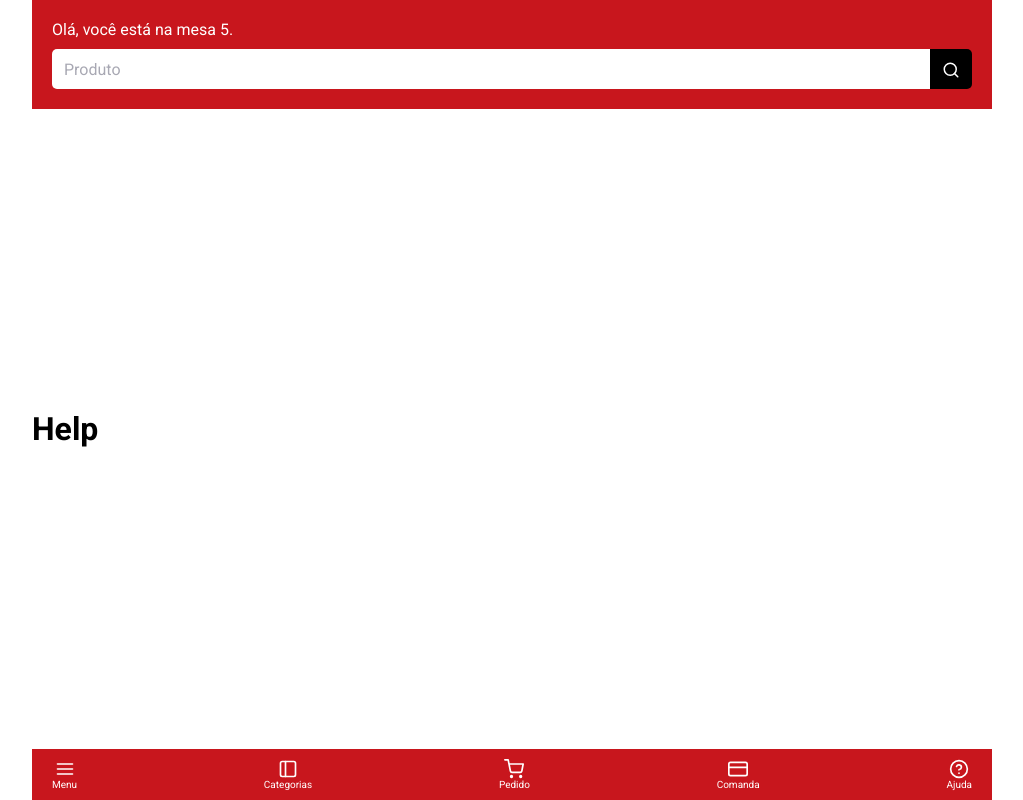
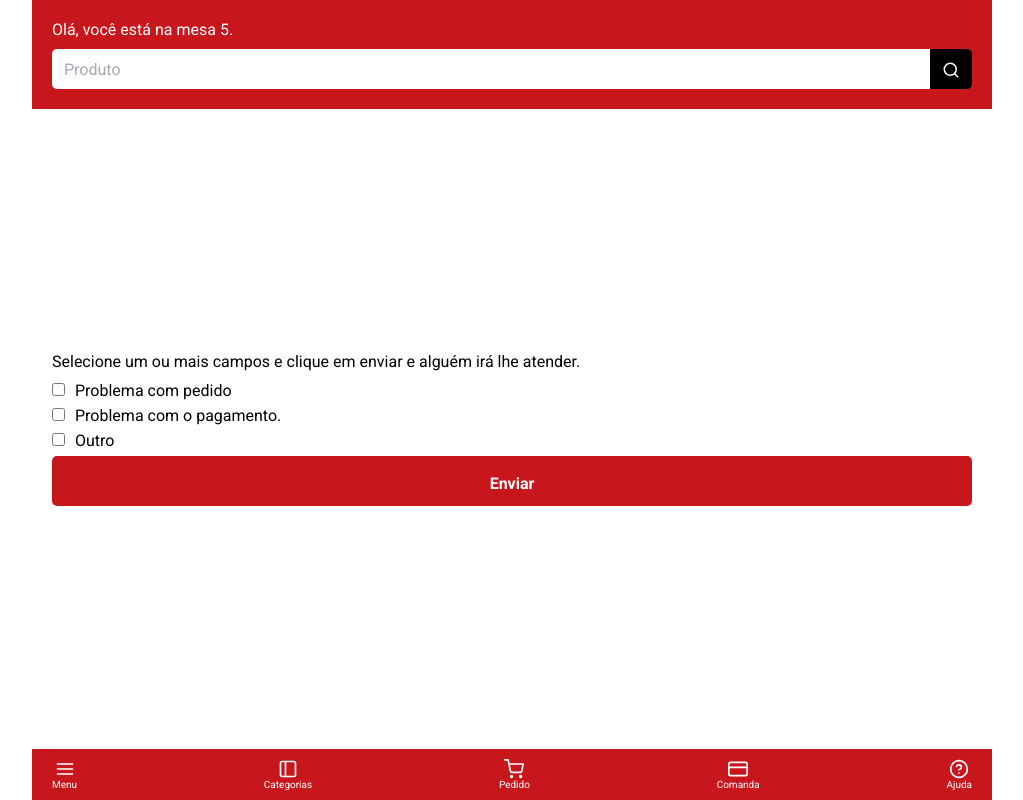
Before and after one commit to leonardovribeiro/cardapio-virtual-frontend, a React (Create React App) app: page /help in a window 1280 px wide. Shown: the whole page, without its empty margins (128-1151 px from the left). Built offline with nearby package versions, Linux system fonts and the light colour scheme.

Commit message:
Adicionei a tela de Ajuda

```diff
--- a/src/pages/Customer/Help/index.js
+++ b/src/pages/Customer/Help/index.js
@@ -1,5 +1,5 @@
 import React, { Component } from 'react';
-import { Container } from './styles';
+import { Container, Form, Wrapper} from './styles';
 import Navigation from '../../../components/Navigation';
 import Header from '../../../components/Header';
 
@@ -8,7 +8,22 @@ class Help extends Component {
         return (
             <Container>
                 <Header />
-                <h1>Help</h1>
+                <Form>
+                    <p>Selecione um ou mais campos e clique em enviar e alguém irá lhe atender.</p>
+                    <Wrapper>
+                        <input type="checkbox" />
+                        <label>Problema com pedido</label>
+                    </Wrapper>
+                    <Wrapper>
+                        <input type="checkbox" />
+                        <label>Problema com o pagamento.</label>
+                    </Wrapper>
+                    <Wrapper>
+                        <input type="checkbox" />
+                        <label>Outro</label>
+                    </Wrapper>
+                    <button>Enviar</button>
+                </Form>
                 <Navigation/>
             </Container>
         )
--- a/src/pages/Customer/Help/styles.js
+++ b/src/pages/Customer/Help/styles.js
@@ -1,4 +1,5 @@
 import styled from 'styled-components';
+import { shade } from 'polished';
 
 export const Container = styled.div`
     display: flex;
@@ -6,3 +7,40 @@ export const Container = styled.div`
     justify-content: space-between;
     height: 100vh;
 `;
+
+export const Form = styled.form`
+    width: 100%;
+    height: 100%auto;
+    display: flex;
+    flex-direction: column;
+    padding: 20px;
+
+    p {
+        margin-bottom: 10px;
+    }
+
+    button {
+        background: #C8161D;
+        height: 50px;
+        padding: 18px;
+        border-radius: 5px;
+        border: 0;
+        color: #FFFFFF;
+        font-weight: bold;
+        transition: background-color 0.2s;
+
+        &:hover{
+            background: ${shade(0.2, '#C8161D')}
+        }
+    }
+
+`;
+
+export const Wrapper = styled.div`
+    label {
+        margin-left: 10px;
+    }
+    input {
+        margin-bottom: 10px;
+    }
+`;
```
